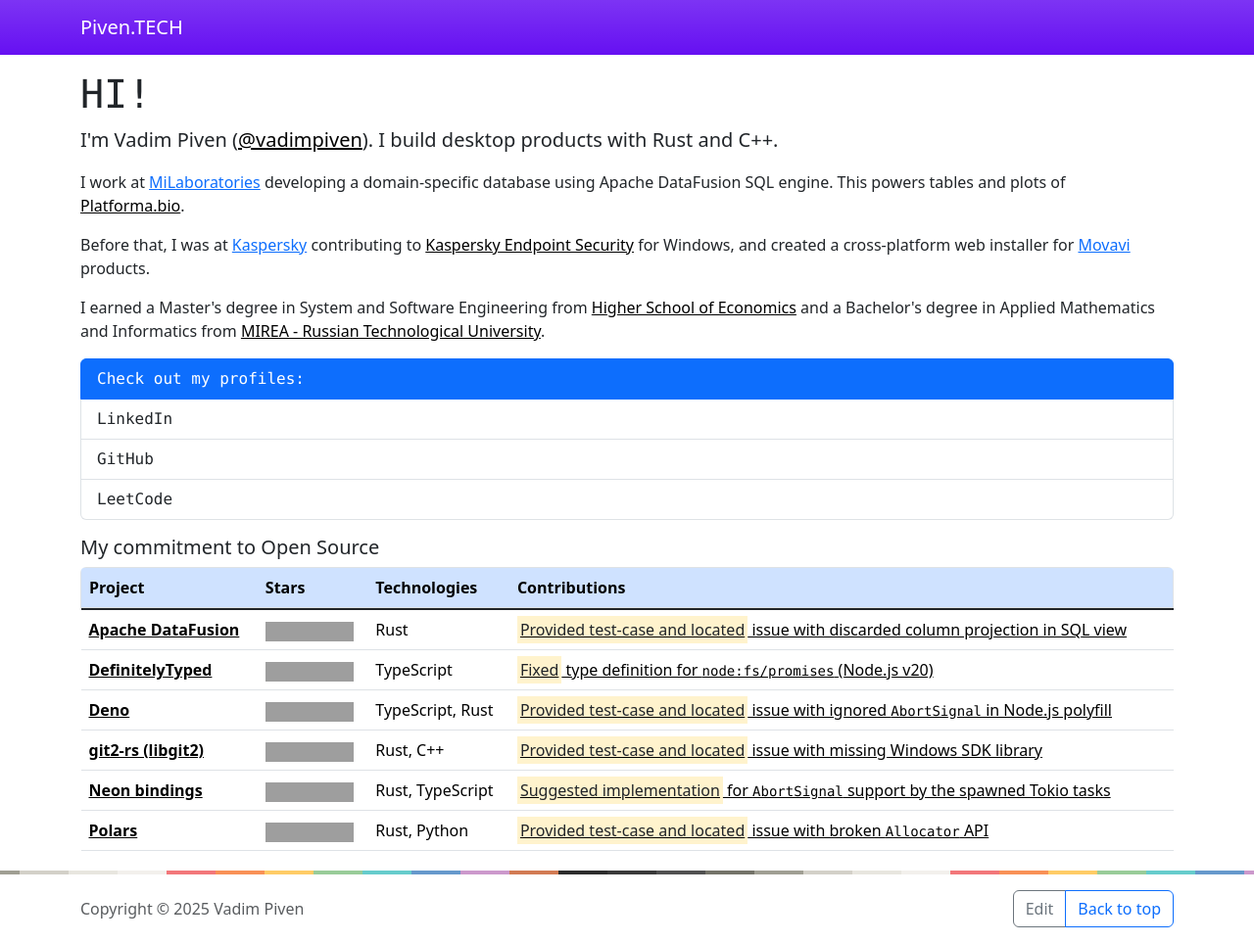
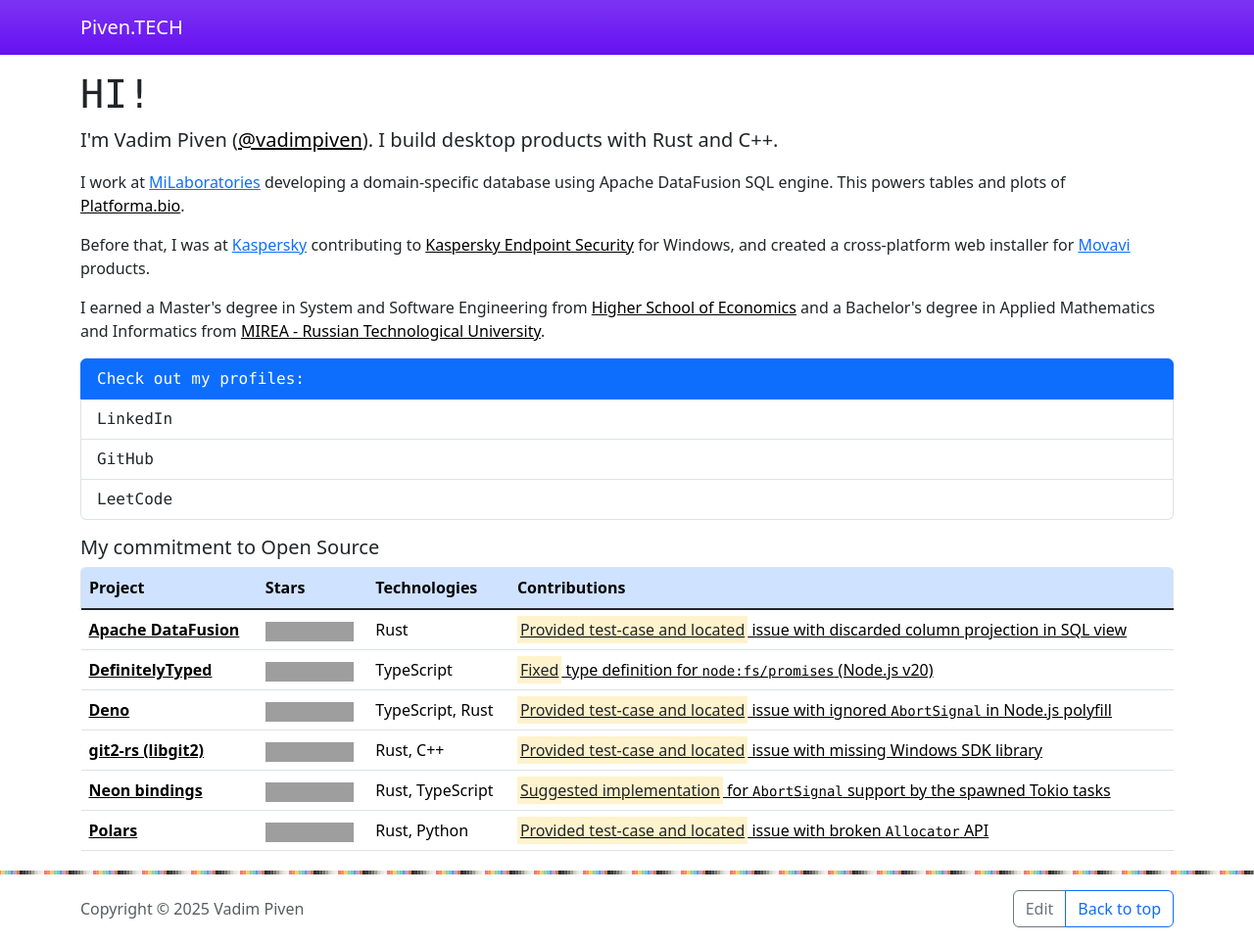
Before and after one commit to vadimpiven/vadimpiven, a Jekyll site: the page built from index.html, in a window 1280 px wide. Shown: the whole page at 98% size. Built offline with Jekyll 4.4.1, drawn with Linux system fonts in a browser that asks for light colours; grey boxes are pictures that could not be loaded.

Commit message:
animation fix 4

```diff
--- a/_layouts/default.html
+++ b/_layouts/default.html
@@ -250,7 +250,7 @@
 
     <div
       class="container-flex animated-stripe"
-      style="height: 4px; background: url(/assets/common/line.svg) repeat-x"
+      style="height: 4px; background: url(/assets/common/line.svg)"
     ></div>
 
     <footer
--- a/assets/css/custom.css
+++ b/assets/css/custom.css
@@ -42,8 +42,9 @@
 
 /* Animated stripe at bottom */
 .animated-stripe {
-  background-size: 800px 4px !important;
-  animation: scroll-stripe 16s linear infinite;
+  background-repeat: repeat-x !important;
+  background-size: 50px 4px !important;
+  animation: scroll-stripe 1s linear infinite;
 }
 
 @keyframes scroll-stripe {
@@ -51,6 +52,6 @@
     background-position-x: 0px;
   }
   100% {
-    background-position-x: -800px;
+    background-position-x: -50px;
   }
 }
```
